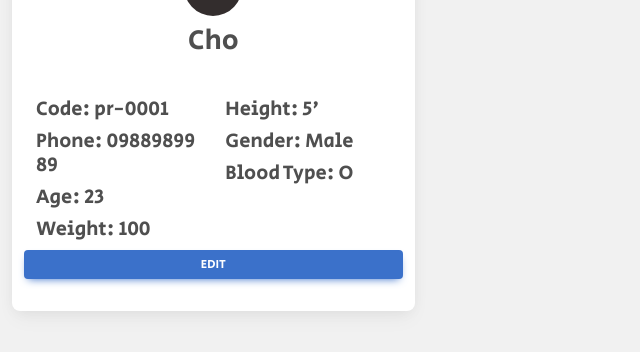
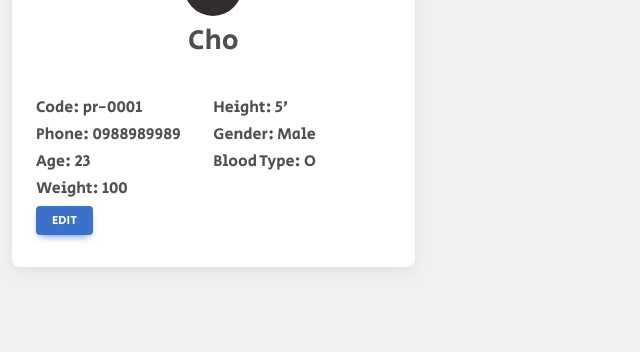
Before and after one commit to hmmlara/CMS, a PHP site: page /PMS/patient_info.php?id=1 in a window 1280 px wide. Shown: the part 199-551 px from the top of the page, without its empty margins (0-640 px from the left). Run offline with PHP 8.4, Linux system fonts and the light colour scheme; data comes from the database, SQL or seed files in the repository; data that the repository does not hold is empty.

Commit message:
change come code

```diff
--- a/patient_info.php
+++ b/patient_info.php
@@ -27,24 +27,23 @@ if (isset($_GET["id"])) {
                     <h3 class="mt-2"><?php echo $patient_infos["name"]; ?></h3>
                 </div>
                 <div class="card-body">
-                    <div class="row">
+                    <div class="row w-100">
                         <div class="col-6">
-                            <h5>Code:&nbsp;<span><?php echo $patient_infos["pr_code"]; ?></span></h5>
-                            <h5>Phone:&nbsp;<span><?php echo $patient_infos["phone"]; ?></span></h5>
-                            <h5>Age:&nbsp;<span><?php echo $patient_infos["age"]; ?></span></h5>
-                            <h5>Weight:&nbsp;<span><?php echo $patient_infos["weight"]; ?></span></h5>
+                            <h6>Code:&nbsp;<span><?php echo $patient_infos["pr_code"]; ?></span></h6>
+                            <h6>Phone:&nbsp;<span><?php echo $patient_infos["phone"]; ?></span></h6>
+                            <h6>Age:&nbsp;<span><?php echo $patient_infos["age"]; ?></span></h6>
+                            <h6>Weight:&nbsp;<span><?php echo $patient_infos["weight"]; ?></span></h6>
                         </div>
 
                         <div class="col-6">
-                            <h5>Height:&nbsp;<span><?php echo $patient_infos["height"]; ?></span></h5>
-                            <h5>Gender:&nbsp;<span><?php echo $gender[$patient_infos["gender"]]; ?></span></h5>
-                            <h5>Blood Type:&nbsp;<span><?php echo $patient_infos["blood_type"]; ?></span></h5>
+                            <h6>Height:&nbsp;<span><?php echo $patient_infos["height"]; ?></span></h6>
+                            <h6>Gender:&nbsp;<span><?php echo $gender[$patient_infos["gender"]]; ?></span></h6>
+                            <h6>Blood Type:&nbsp;<span><?php echo $patient_infos["blood_type"]; ?></span></h6>
                         </div>
 
-                        <button class="btn btn-sm btn-primary">Edit</button>
+
                     </div>
-
-
+                    <button class="btn btn-sm btn-primary mx-auto">Edit</button>
                 </div>
             </div>
         </div>
```
